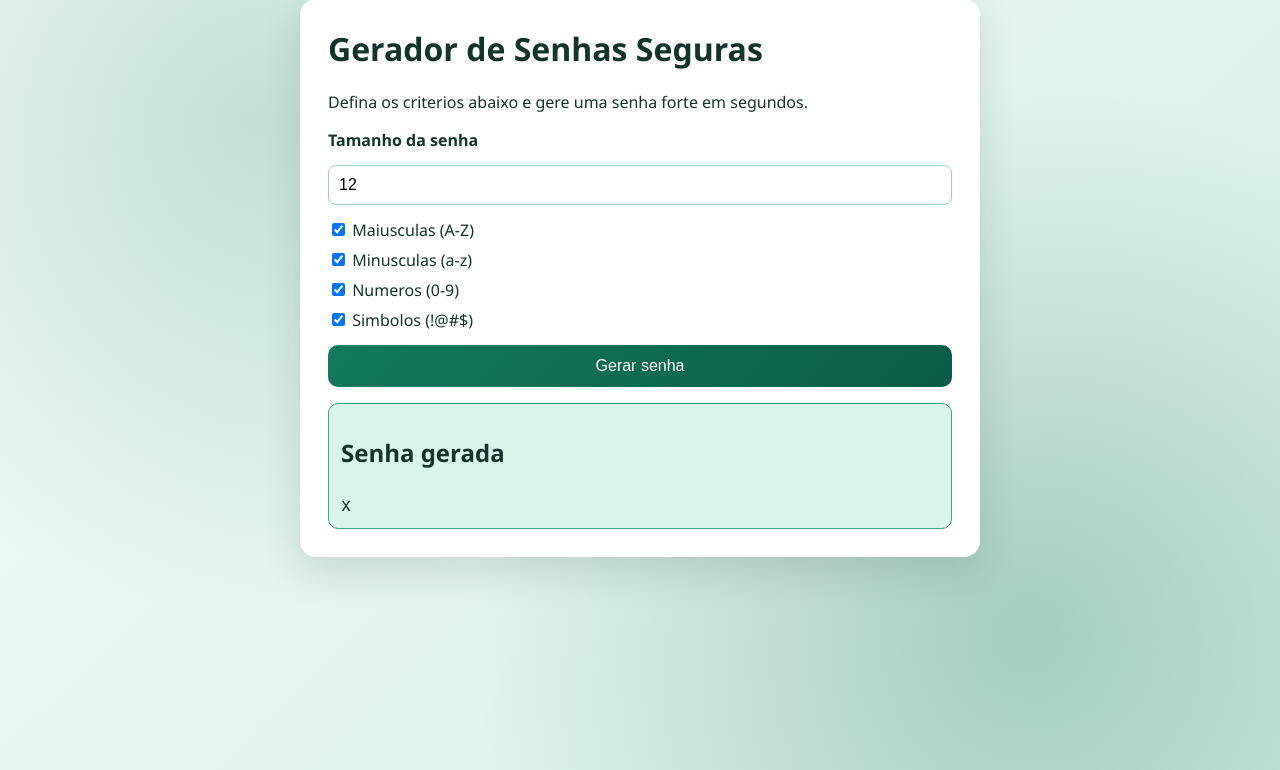
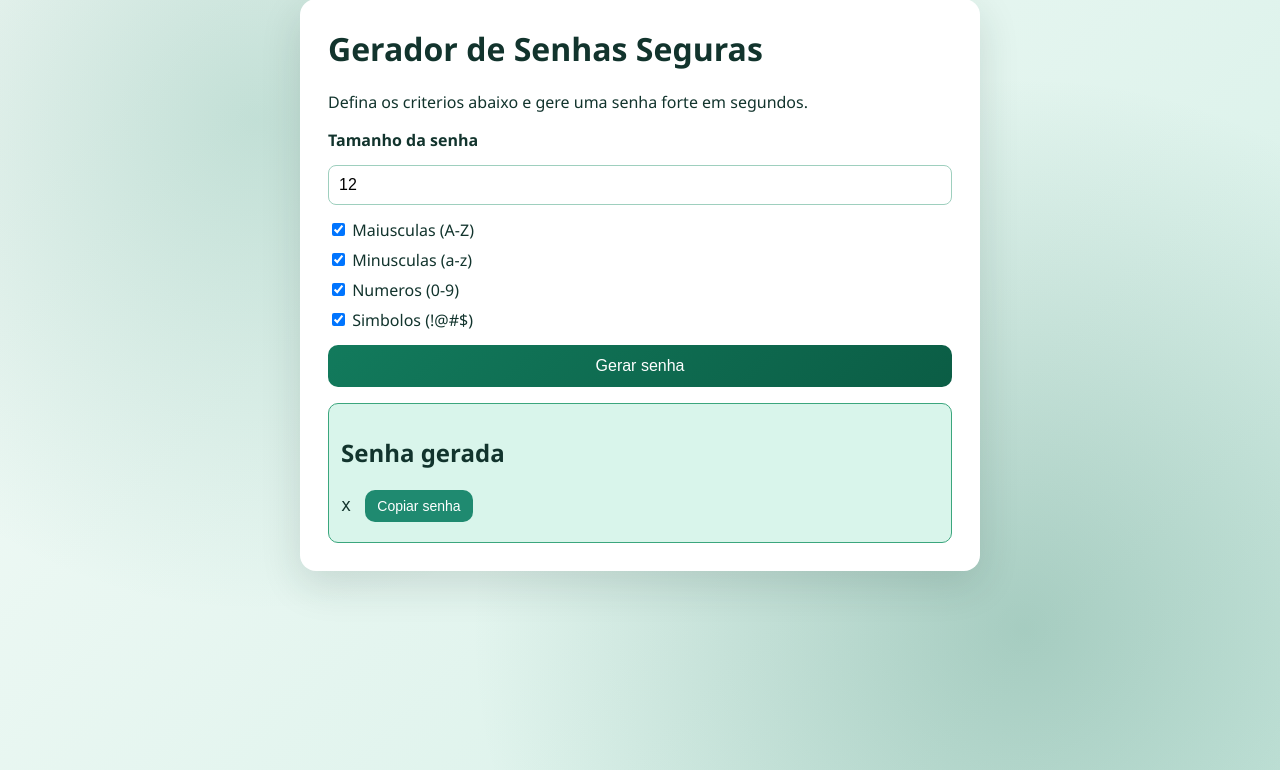
Before and after one commit to RicardoKerr/AKCIT_Proj_Shield, a Flask app: template templates/index.html in a window 1280 px wide. Shown: the part 49-819 px from the top of the page. Run offline with Flask 3, Linux system fonts and the light colour scheme; the template is opened without the code that fills it: most values are stand-ins (such as "Sample title", 1, 10 or a date in 2020).

Commit message:
feat: add copy password action in web ui

```diff
--- a/static/style.css
+++ b/static/style.css
@@ -76,6 +76,13 @@ button {
   transition: transform 120ms ease, filter 120ms ease;
 }
 
+button.secondary {
+  margin-left: 10px;
+  padding: 8px 12px;
+  font-size: 14px;
+  background: #1f8a70;
+}
+
 button:hover {
   transform: translateY(-1px);
   filter: brightness(1.05);
@@ -104,3 +111,9 @@ code {
   font-size: 1.05rem;
   word-break: break-all;
 }
+
+#copyStatus {
+  margin: 8px 0 0;
+  font-size: 0.92rem;
+  color: #0b5d45;
+}
--- a/templates/index.html
+++ b/templates/index.html
@@ -28,7 +28,9 @@
     {% if password %}
     <section class="result success">
       <h2>Senha gerada</h2>
-      <code>{{ password }}</code>
+      <code id="generatedPassword">{{ password }}</code>
+      <button type="button" id="copyButton" class="secondary">Copiar senha</button>
+      <p id="copyStatus" aria-live="polite"></p>
     </section>
     {% endif %}
 
@@ -39,5 +41,21 @@
     </section>
     {% endif %}
   </main>
+  <script>
+    const copyButton = document.getElementById("copyButton");
+    const copyStatus = document.getElementById("copyStatus");
+    const passwordElement = document.getElementById("generatedPassword");
+
+    if (copyButton && copyStatus && passwordElement) {
+      copyButton.addEventListener("click", async () => {
+        try {
+          await navigator.clipboard.writeText(passwordElement.textContent);
+          copyStatus.textContent = "Senha copiada com sucesso.";
+        } catch {
+          copyStatus.textContent = "Nao foi possivel copiar automaticamente.";
+        }
+      });
+    }
+  </script>
 </body>
 </html>
```
